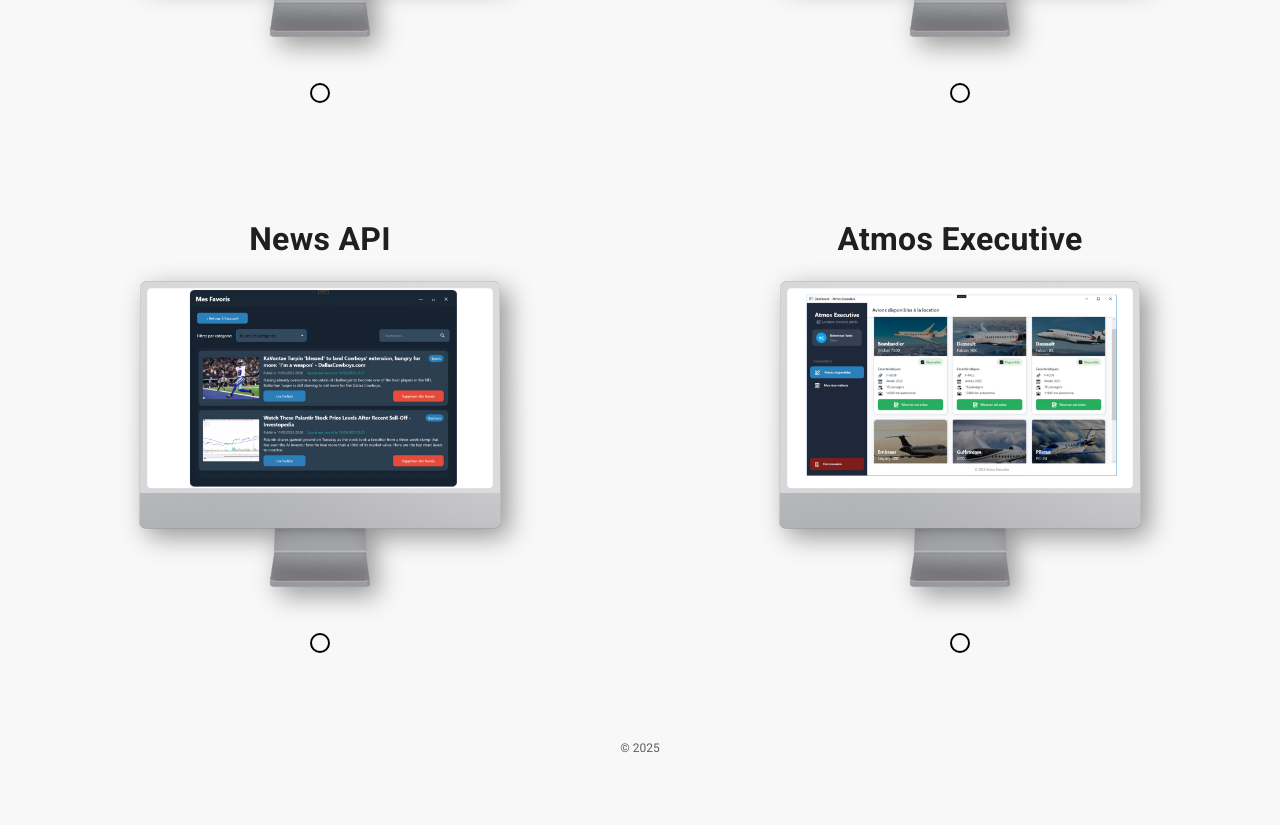
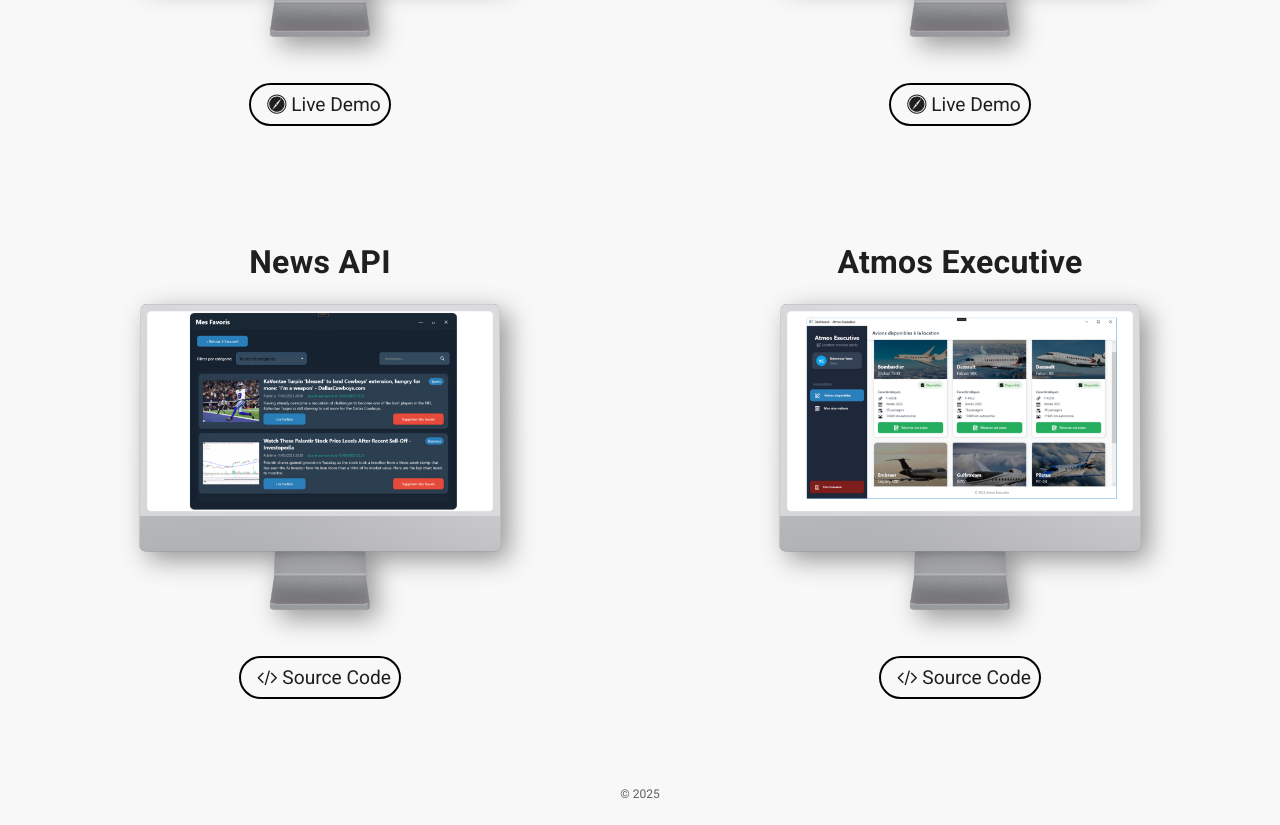
Before and after one commit to romainp12/portfolio, a React (Create React App) app: page /techwatch in a window 1280 px wide. Shown: the part 439-1264 px from the top of the page. Before the commit the page ends 1218 px from the top, so only its background shows below. Built offline with nearby package versions, Linux system fonts and the light colour scheme; the HTML template or start-up script is replaced by a standard one.

Commit message:
Update TechwatchBlock.js

```diff
--- a/src/components/techwatch/TechwatchBlock.js
+++ b/src/components/techwatch/TechwatchBlock.js
@@ -1,4 +1,5 @@
 import React from 'react';
+import IconLink from './IconLink';
 import { Box, Typography } from '@mui/material';
 
  function TechwatchBlock(props) {
@@ -44,10 +45,12 @@ import { Box, Typography } from '@mui/material';
        >
          {source && (
           <Box p={1} border={'2px solid black'} borderRadius={'25px'}>
+            <IconLink link={source} title={'Source Code'} icon={'fa fa-code'} />
           </Box>
         )}
          {live && (
            <Box p={1} border={'2px solid black'} borderRadius={'25px'}>
+             <IconLink link={live} title={'Live Demo'} icon={'fa fa-safari'} />
            </Box>
          )}
        </Box>
```
